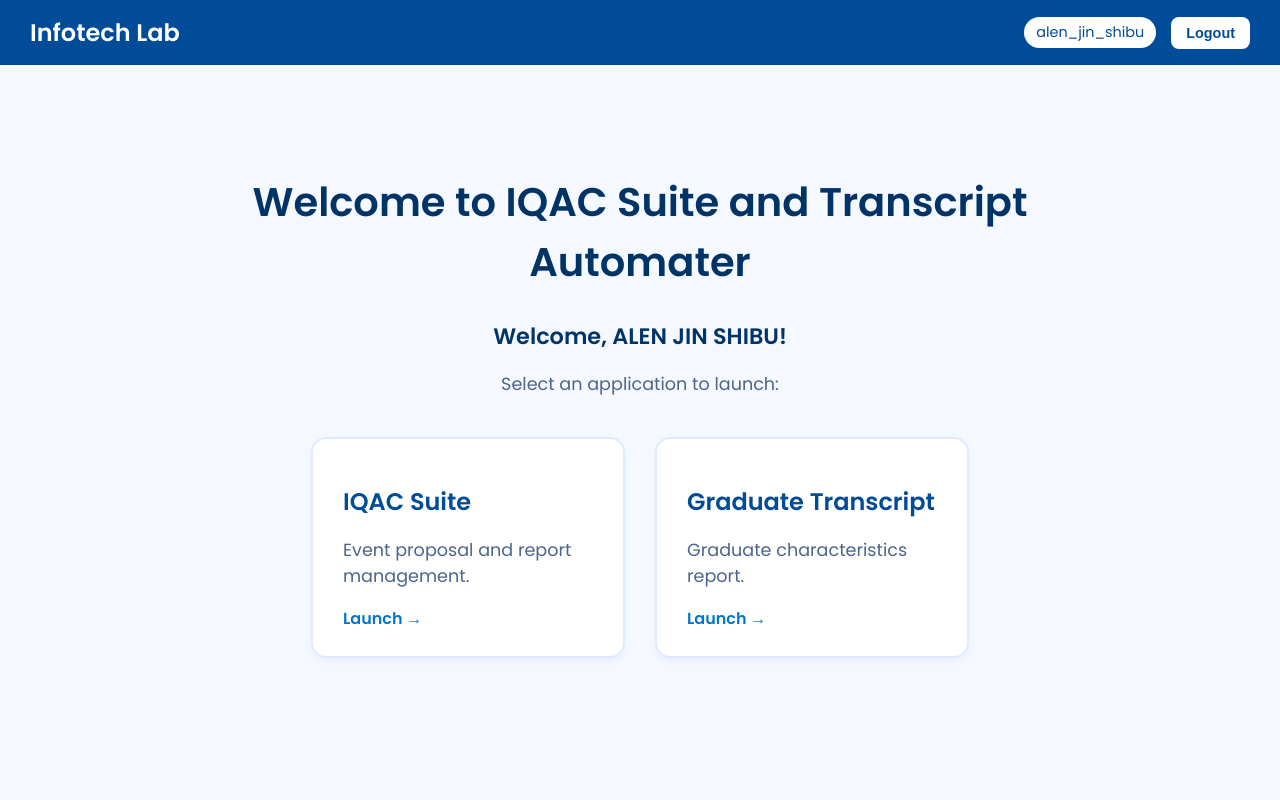
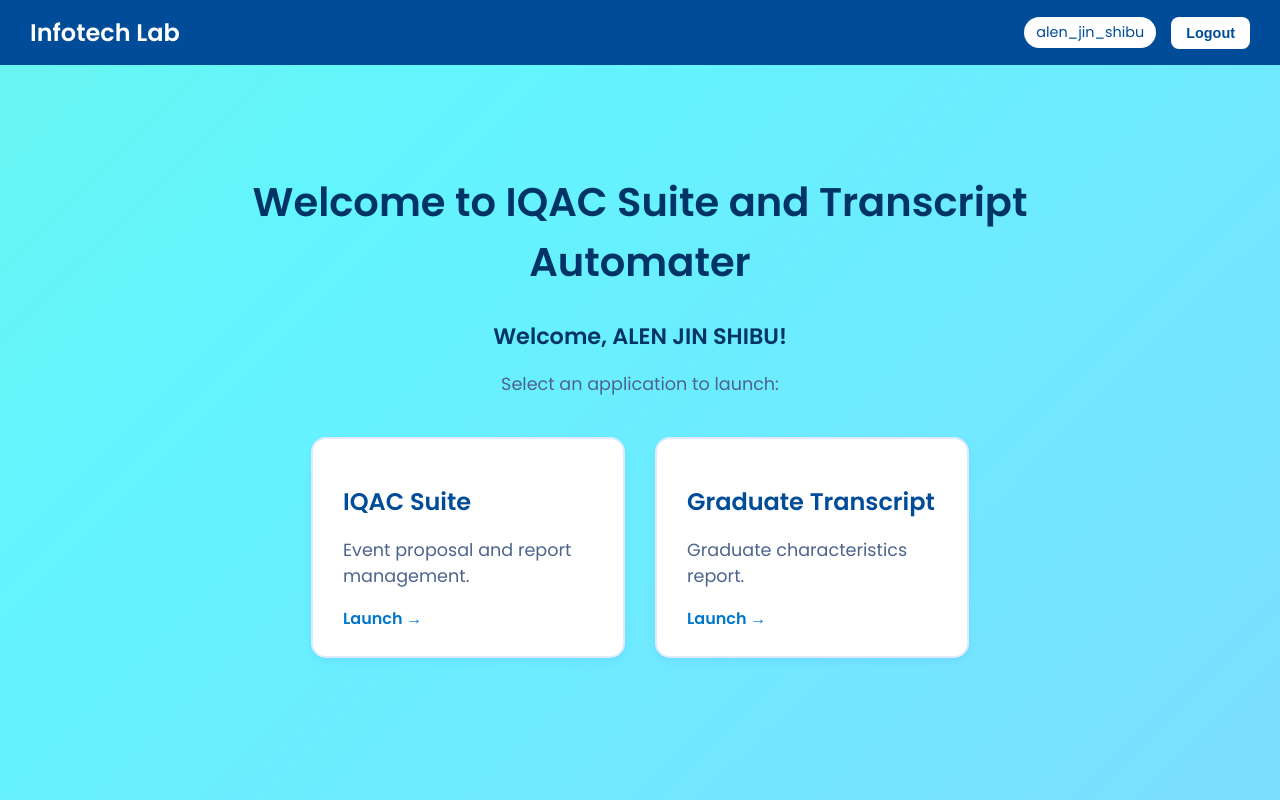
Before and after one commit to MorphIsDed/IQAC_project, a Django app: page / in a window 1280 px wide. Run offline with Django 5.2, Linux system fonts and the light colour scheme; a user stored in the database is signed in.

Commit message:
Update styles.css
Added dynamic background to the main code

```diff
--- a/iqac_project/core/static/core/css/styles.css
+++ b/iqac_project/core/static/core/css/styles.css
@@ -3,6 +3,34 @@ body {
   font-family: 'Poppins', sans-serif;
   background-color: #f5f9ff;
   color: #1a2b4c;
+  position: relative;
+  overflow-x: hidden;
+}
+
+body::before {
+  content: "";
+  position: fixed;
+  top: 0;
+  left: 0;
+  height: 100%;
+  width: 100%;
+  background: linear-gradient(-45deg, #4facfe, #00f2fe, #43e97b, #38f9d7);
+  background-size: 400% 400%;
+  animation: gradientBG 15s ease infinite;
+  z-index: -1;
+  opacity: 0.6;
+}
+
+@keyframes gradientBG {
+  0% {
+    background-position: 0% 50%;
+  }
+  50% {
+    background-position: 100% 50%;
+  }
+  100% {
+    background-position: 0% 50%;
+  }
 }
 
 .navbar {
@@ -136,6 +164,10 @@ p {
   animation-delay: 0.5s;
 }
 
+.delay-3 {
+  animation-delay: 0.7s;
+}
+
 @keyframes fadeInUp {
   to {
     opacity: 1;
```
